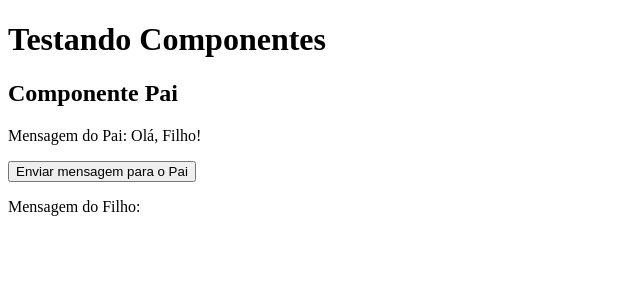
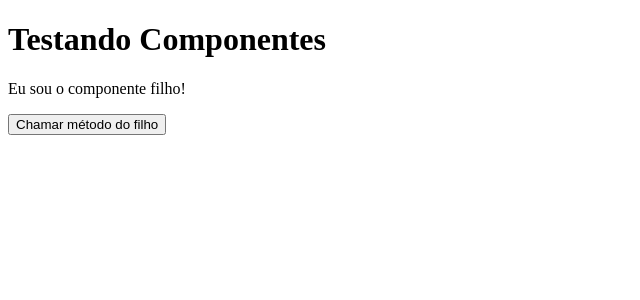
Before and after one commit to edsonrdl/angular-estudos, an Angular app: page / in a window 1280 px wide. Shown: the top 300 px of the page, without its empty margins (0-640 px from the left). Built offline with nearby package versions, Linux system fonts and the light colour scheme.

Commit message:
feat?Criado viewChild

```diff
--- /dev/null
+++ b/src/app/2. Componentes/2.2. Interação entre componentes/2.2.2. viewChild e ContentChild/viewChild/child-component/child.component.html
@@ -0,0 +1 @@
+<p>Eu sou o componente filho!</p>
--- /dev/null
+++ b/src/app/2. Componentes/2.2. Interação entre componentes/2.2.2. viewChild e ContentChild/viewChild/child-component/child.component.ts
@@ -0,0 +1,13 @@
+import { Component } from '@angular/core';
+
+@Component({
+  selector: 'app-child-component',
+  standalone: true,
+  templateUrl: './child.component.html',
+  styleUrl: './child.component.scss'
+})
+export class ChildComponent {
+childMethod(){
+  console.log('Método do filho');
+}
+}
--- /dev/null
+++ b/src/app/2. Componentes/2.2. Interação entre componentes/2.2.2. viewChild e ContentChild/viewChild/parent-component/parent.component.html
@@ -0,0 +1,4 @@
+<div>
+  <app-child-component></app-child-component>
+  <button (click)="callChildMethod()">Chamar método do filho</button>
+</div>
--- /dev/null
+++ b/src/app/2. Componentes/2.2. Interação entre componentes/2.2.2. viewChild e ContentChild/viewChild/parent-component/parent.component.ts
@@ -0,0 +1,17 @@
+import { Component, ViewChild } from '@angular/core';
+import { ChildComponent } from '../child-component/child.component';
+
+@Component({
+  selector: 'app-parent-component',
+  standalone: true,
+  imports: [ChildComponent],
+  templateUrl: './parent.component.html',
+  styleUrl: './parent.component.scss'
+})
+export class ParentComponent {
+@ViewChild(ChildComponent) child!: ChildComponent;
+
+callChildMethod() {
+  this.child.childMethod();
+}
+}
--- a/src/app/app.component.html
+++ b/src/app/app.component.html
@@ -1,2 +1,2 @@
 <h1>Testando Componentes</h1>
-<app-parante-componente></app-parante-componente>
+<app-parent-component></app-parent-component>
--- a/src/app/app.component.ts
+++ b/src/app/app.component.ts
@@ -1,12 +1,11 @@
+import { ParentComponent } from './2. Componentes/2.2. Interação entre componentes/2.2.2. viewChild e ContentChild/viewChild/parent-component/parent.component';
 import { Component } from '@angular/core';
-import { ParanteComponenteComponent } from './2. Componentes/2.2. Interação entre componentes/2.2.1. @input e @output/parante-componente/parante-componente.component';
-
 @Component({
   selector: 'app-root',
   templateUrl: './app.component.html',
   standalone: true,
   styleUrl: './app.component.scss',
-  imports: [ParanteComponenteComponent]
+  imports: [ParentComponent]
 })
 export class AppComponent {
   title = 'angular-estudos';
```
Also changed, not shown: src/app/2. Componentes/2.2. Interação entre componentes/2.2.2. viewChild e ContentChild/viewChild/child-component/child.component.scss (added), src/app/2. Componentes/2.2. Interação entre componentes/2.2.2. viewChild e ContentChild/viewChild/parent-component/parent.component.scss (added), 2 other files (tests, documents, lock files or other folders).
